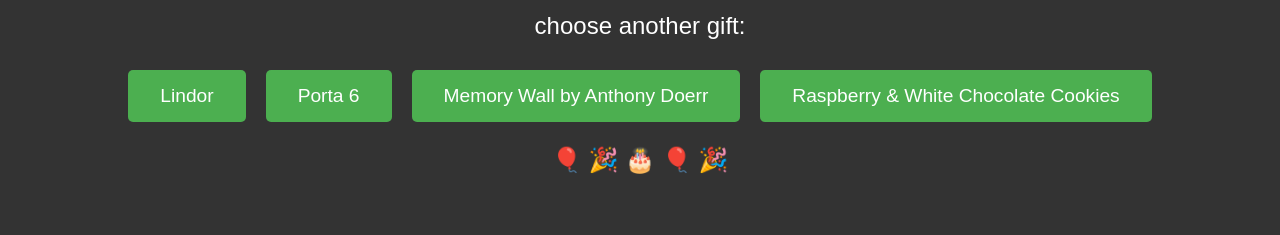
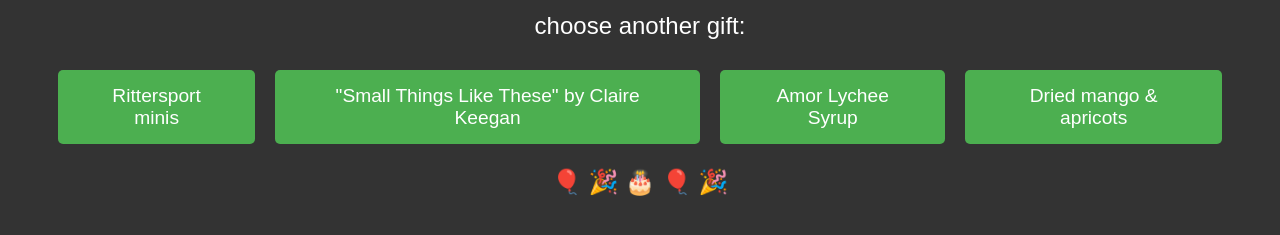
Before and after one commit to steel424/happybirthday, a website: page public/index.html in a window 1280 px wide. Shown: the part 165-400 px from the top of the page. Drawn offline with Linux system fonts and the light colour scheme.

Commit message:
Updated index.html for feb

```diff
--- a/public/index.html
+++ b/public/index.html
@@ -17,10 +17,10 @@
 
 
   <div class="choices">
-    <button class="choice-btn" onclick="submitChoice('Lindor')">Lindor</button>
-    <button class="choice-btn" onclick="submitChoice('Porta 6')">Porta 6</button>
-    <button class="choice-btn" onclick="submitChoice('Memory Wall by Anthony Doerr')">Memory Wall by Anthony Doerr</button>
-    <button class="choice-btn" onclick="submitChoice('Raspberry & White Chocolate Cookies')">Raspberry & White Chocolate Cookies</button>
+    <button class="choice-btn" onclick="submitChoice('Rittersport minis')">Rittersport minis</button>
+    <button class="choice-btn" onclick="submitChoice('Small Things Like These by Claire Keegan')">"Small Things Like These" by Claire Keegan</button>
+    <button class="choice-btn" onclick="submitChoice('Amor Lychee Syrup')">Amor Lychee Syrup</button>
+    <button class="choice-btn" onclick="submitChoice('Dried mango & apricots')">Dried mango & apricots</button>
   </div>
 
   <div class="decor">
```
